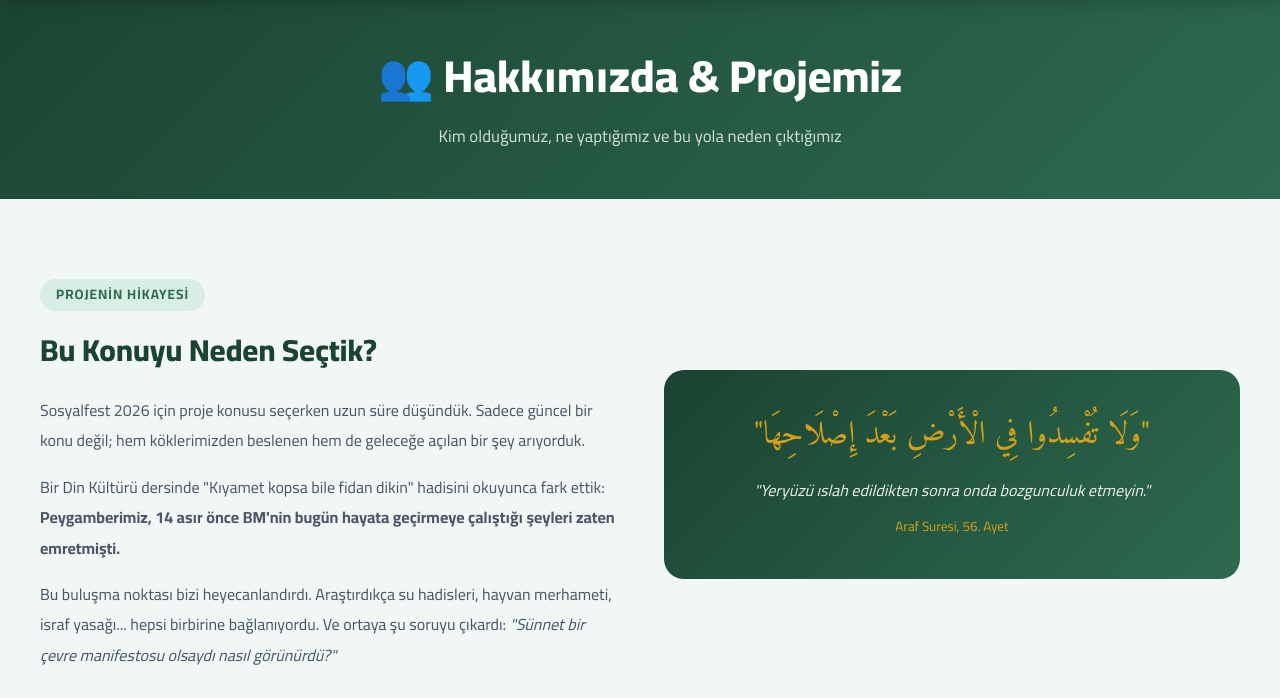
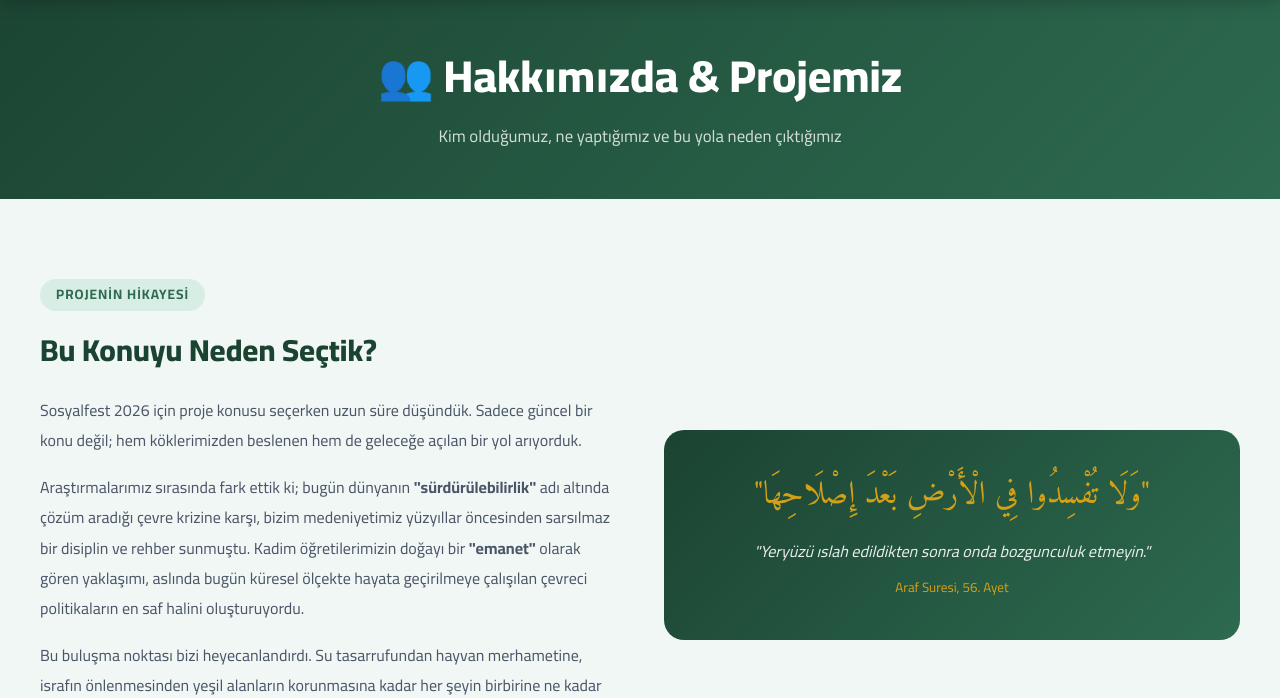
Before and after one commit to hamza98-ops/sunnetdoga, a plain HTML site: page hakkimizda.html in a window 1280 px wide. Shown: the part 74-772 px from the top of the page. Drawn offline with Linux system fonts and the light colour scheme.

Commit message:
Hakkımızda: 'Bu Konuyu Neden Seçtik?' paragrafı yeni metinle güncellendi
Hazal'ın gönderdiği son metin yerleştirildi: 'kadim öğretiler', 'medeniyet',
'emanet' kavramlarını öne çıkaran daha kapsamlı versiyon.

Co-Authored-By: Claude Opus 4.7 (1M context) <noreply@anthropic.com>

```diff
--- a/hakkimizda.html
+++ b/hakkimizda.html
@@ -125,13 +125,13 @@
         <span class="etiket" style="display:inline-block; background:rgba(82,183,136,0.15); color:var(--yesil); padding:0.3rem 1rem; border-radius:50px; font-size:0.85rem; font-weight:700; letter-spacing:1px; text-transform:uppercase; margin-bottom:0.8rem;">Projenin Hikayesi</span>
         <h2 style="font-size:1.9rem; color:var(--koyu-yesil); font-weight:800; margin-bottom:1.2rem;">Bu Konuyu Neden Seçtik?</h2>
         <p style="color:var(--gri-metin); line-height:1.9; margin-bottom:1rem;">
-          Sosyalfest 2026 için proje konusu seçerken uzun süre düşündük. Sadece güncel bir konu değil; hem köklerimizden beslenen hem de geleceğe açılan bir şey arıyorduk.
+          Sosyalfest 2026 için proje konusu seçerken uzun süre düşündük. Sadece güncel bir konu değil; hem köklerimizden beslenen hem de geleceğe açılan bir yol arıyorduk.
         </p>
         <p style="color:var(--gri-metin); line-height:1.9; margin-bottom:1rem;">
-          Bir Din Kültürü dersinde "Kıyamet kopsa bile fidan dikin" hadisini okuyunca fark ettik: <strong>Peygamberimiz, 14 asır önce BM'nin bugün hayata geçirmeye çalıştığı şeyleri zaten emretmişti.</strong>
+          Araştırmalarımız sırasında fark ettik ki; bugün dünyanın <strong>"sürdürülebilirlik"</strong> adı altında çözüm aradığı çevre krizine karşı, bizim medeniyetimiz yüzyıllar öncesinden sarsılmaz bir disiplin ve rehber sunmuştu. Kadim öğretilerimizin doğayı bir <strong>"emanet"</strong> olarak gören yaklaşımı, aslında bugün küresel ölçekte hayata geçirilmeye çalışılan çevreci politikaların en saf halini oluşturuyordu.
         </p>
         <p style="color:var(--gri-metin); line-height:1.9;">
-          Bu buluşma noktası bizi heyecanlandırdı. Araştırdıkça su hadisleri, hayvan merhameti, israf yasağı... hepsi birbirine bağlanıyordu. Ve ortaya şu soruyu çıkardı: <em>"Sünnet bir çevre manifestosu olsaydı nasıl görünürdü?"</em>
+          Bu buluşma noktası bizi heyecanlandırdı. Su tasarrufundan hayvan merhametine, israfın önlenmesinden yeşil alanların korunmasına kadar her şeyin birbirine ne kadar sıkı bağlarla bağlı olduğunu gördük. Ve ortaya şu soruyu çıkardık: <em>"Geçmişin bilgeliğiyle harmanlanmış modern bir çevre manifestosu hazırlasaydık, bu dünya nasıl görünürdü?"</em>
         </p>
       </div>
       <div>
```
